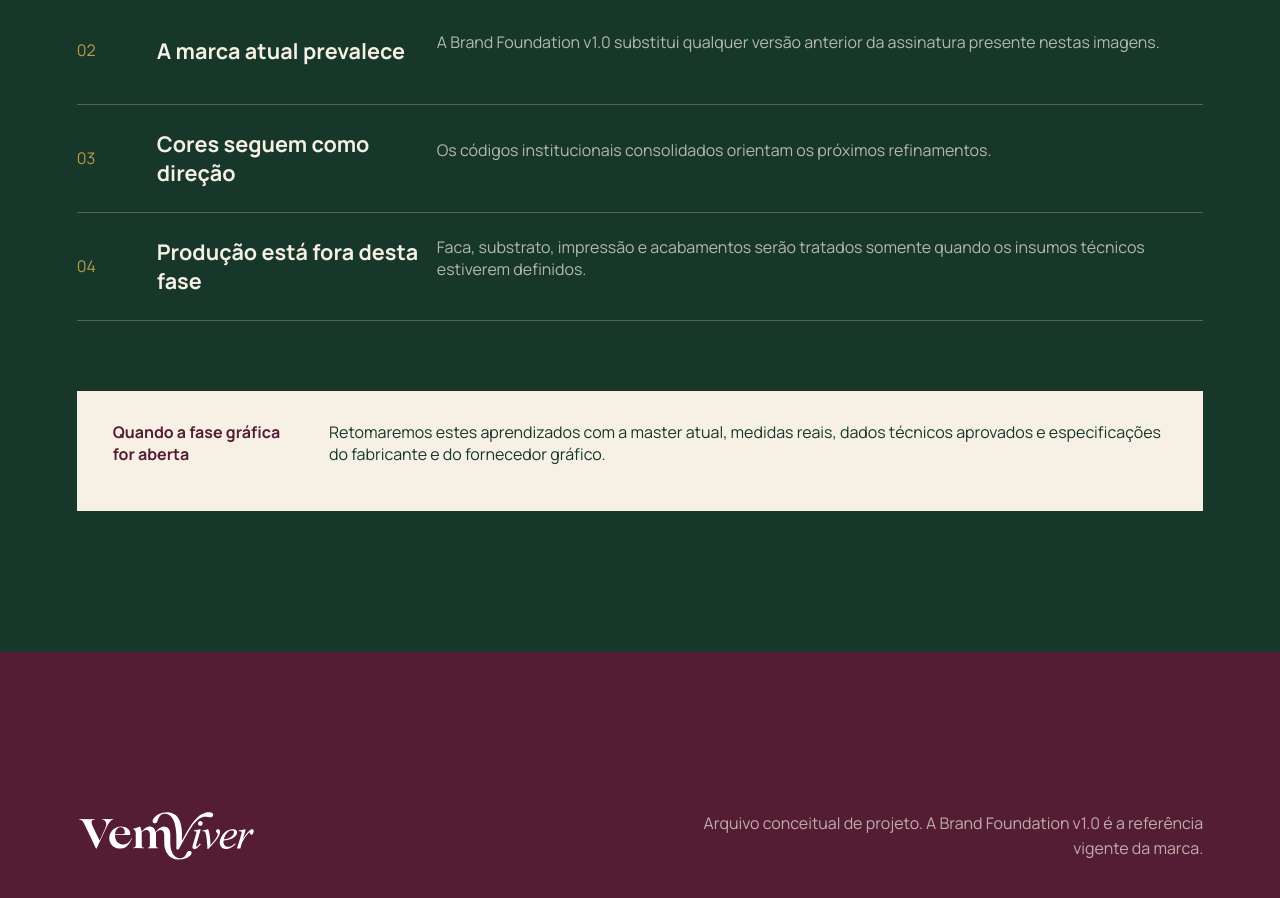
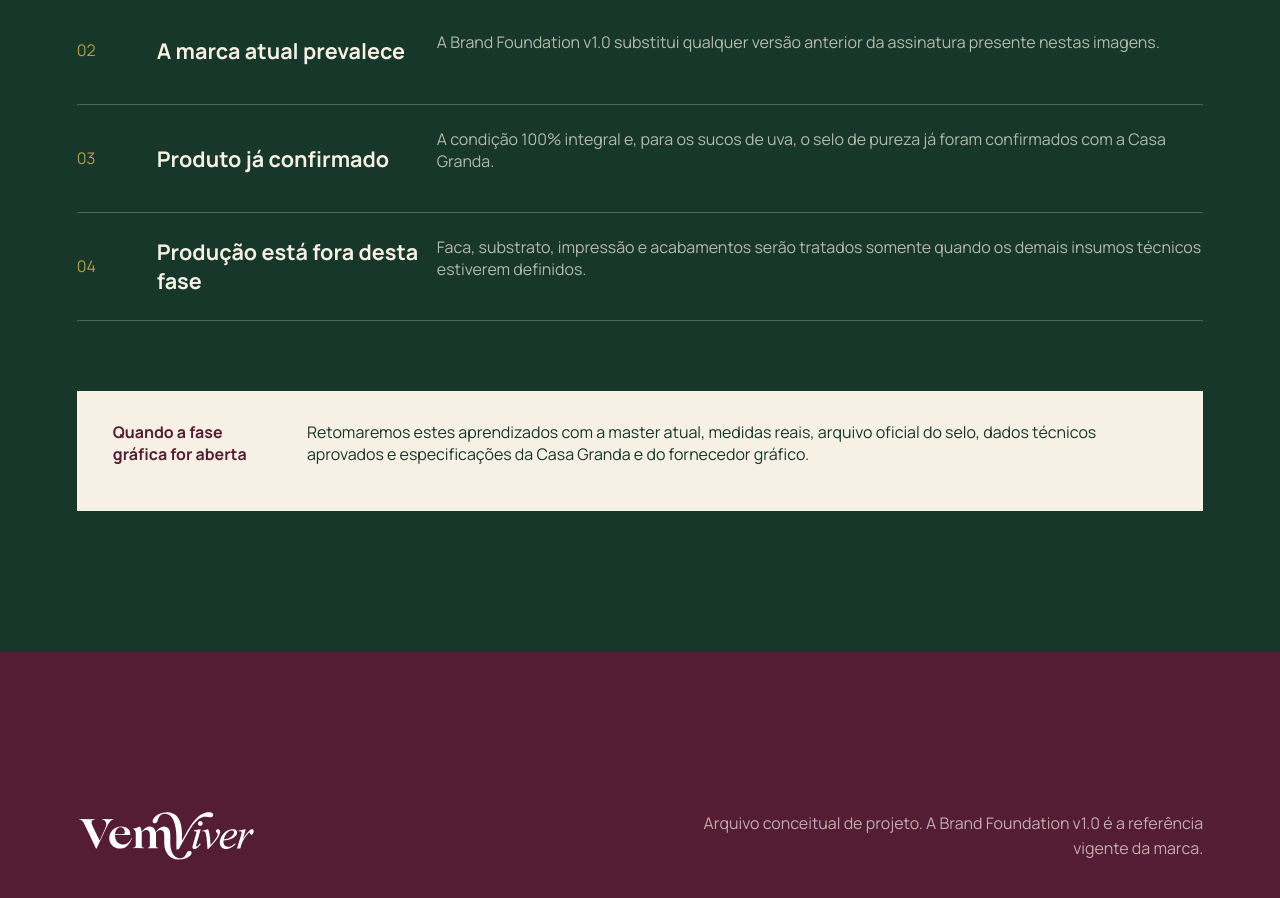
Before and after one commit to contatoagenciawin-ichthus/vemviver, a Next.js app: page /brand-lab/rotulos in a window 1280 px wide. Shown: the part 7820-8718 px from the top of the page. Built offline with nearby package versions, Linux system fonts and the light colour scheme.

Commit message:
Update label archive with Casa Granda confirmations

```diff
--- a/src/app/brand-lab/rotulos/page.tsx
+++ b/src/app/brand-lab/rotulos/page.tsx
@@ -183,7 +183,7 @@ export default function LabelReviewPage() {
               <p>{product.note}</p>
               <h3>{product.name}</h3>
               <p>{product.copy}</p>
-              <small>{product.seal ? "O estudo considera o selo de uva; sua aplicação final dependerá de validação." : "A variante de laranja usa linguagem proprietária, sem selo de certificação de uva."}</small>
+              <small>{product.seal ? "A Casa Granda confirmou a condição 100% integral e o selo de pureza para a linha de uva; a aplicação final seguirá o arquivo oficial e suas regras técnicas." : "A condição 100% integral foi confirmada com a Casa Granda. A variante de laranja usa linguagem proprietária, sem selo de certificação de uva."}</small>
             </div>
             <div className={styles.pair}>
               <figure>
@@ -205,12 +205,12 @@ export default function LabelReviewPage() {
         <ol>
           <li><span>01</span><strong>Referência, não arte final</strong><p>Os mockups ajudam a observar composição, família e hierarquia.</p></li>
           <li><span>02</span><strong>A marca atual prevalece</strong><p>A Brand Foundation v1.0 substitui qualquer versão anterior da assinatura presente nestas imagens.</p></li>
-          <li><span>03</span><strong>Cores seguem como direção</strong><p>Os códigos institucionais consolidados orientam os próximos refinamentos.</p></li>
-          <li><span>04</span><strong>Produção está fora desta fase</strong><p>Faca, substrato, impressão e acabamentos serão tratados somente quando os insumos técnicos estiverem definidos.</p></li>
+          <li><span>03</span><strong>Produto já confirmado</strong><p>A condição 100% integral e, para os sucos de uva, o selo de pureza já foram confirmados com a Casa Granda.</p></li>
+          <li><span>04</span><strong>Produção está fora desta fase</strong><p>Faca, substrato, impressão e acabamentos serão tratados somente quando os demais insumos técnicos estiverem definidos.</p></li>
         </ol>
         <div className={styles.nextStep}>
           <span>Quando a fase gráfica for aberta</span>
-          <p>Retomaremos estes aprendizados com a master atual, medidas reais, dados técnicos aprovados e especificações do fabricante e do fornecedor gráfico.</p>
+          <p>Retomaremos estes aprendizados com a master atual, medidas reais, arquivo oficial do selo, dados técnicos aprovados e especificações da Casa Granda e do fornecedor gráfico.</p>
         </div>
       </section>
 
```
